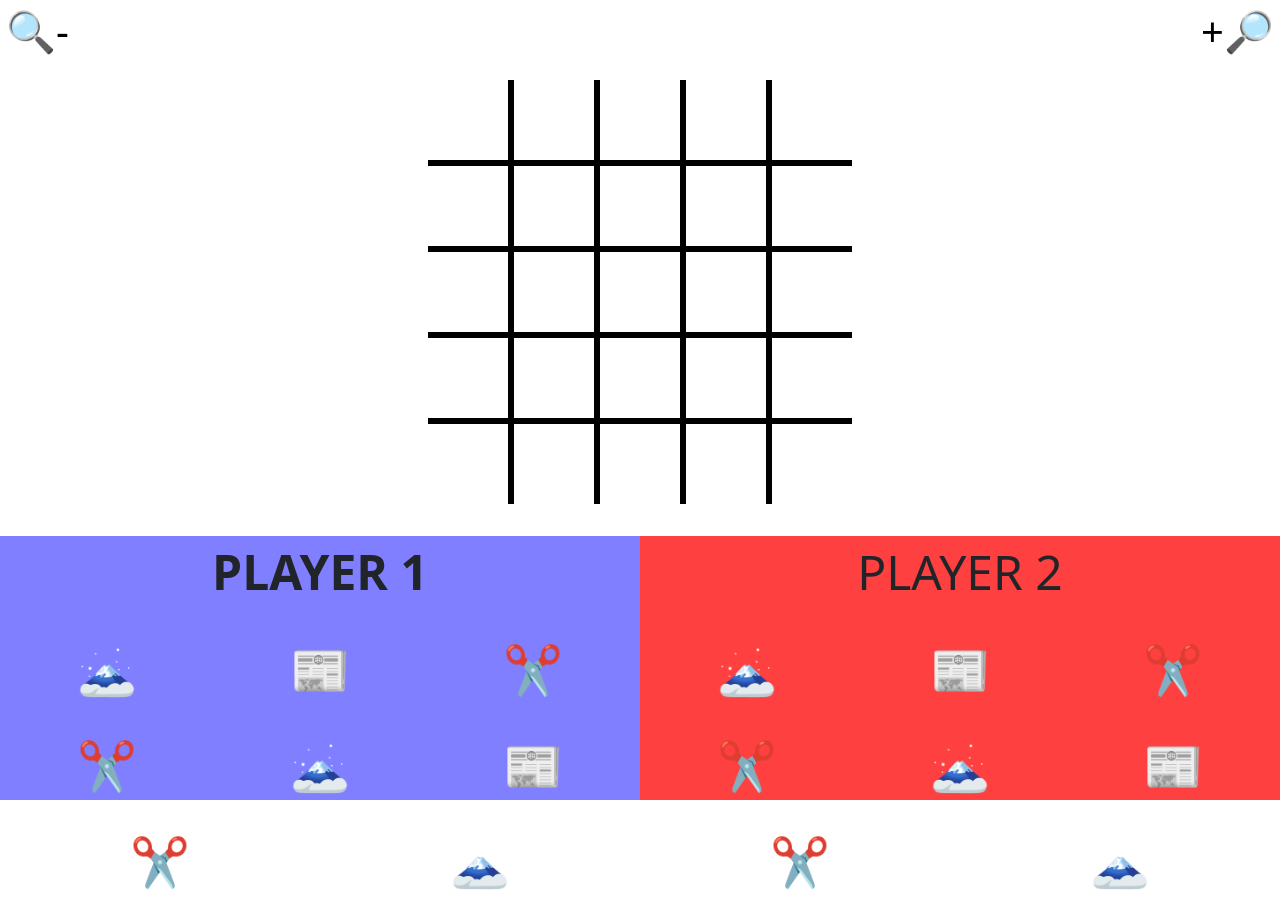
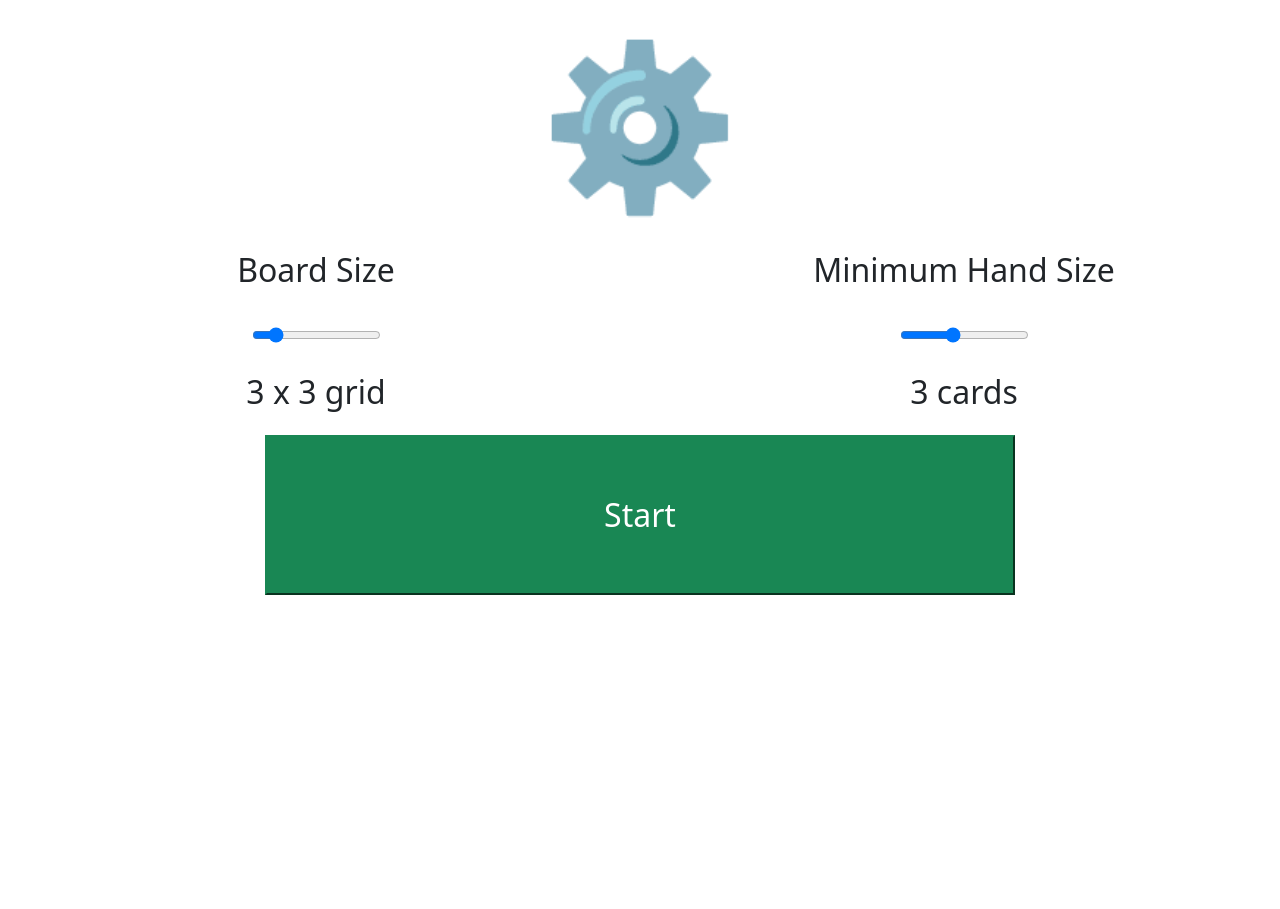
Before and after one commit to J3S5E/Tic-Tac-Toe_v2, a React (Create React App) app in the folder client/: page /local in a window 1280 px wide. After the commit the page ends 800 px from the top, so only its background shows below. Built offline with nearby package versions, Linux system fonts and the light colour scheme.

Commit message:
Added options screen
for choosing game options

```diff
--- a/client/src/App.css
+++ b/client/src/App.css
@@ -70,6 +70,25 @@ body {
   font-size: 4rem;
   font-weight: bold;
   margin-bottom: 4rem;
+}
+
+
+/* options menu */
+
+.OptionsMenu {
+  display:grid;
+  grid-template-columns: 1fr 1fr;
+  grid-template-rows: 1fr;
+  grid-gap: 1rem;
+}
+
+.OptionsItem {
+  text-align: center;
+  height: auto;
+  width: 80%;
+  font-size: 2rem;
+  margin: 1%;
+  max-width: 750px;
 }
 
 
--- a/client/src/components/Game.js
+++ b/client/src/components/Game.js
@@ -3,7 +3,7 @@ import React, { useEffect, useState } from "react";
 const Game = (props) => {
 
 
-    const { setup, playerTurn, getGameState } = props;
+    const { setup, playerTurn, getGameState, options } = props;
 
     const [board, setBoard] = useState(null);
     const [player1, setPlayer1] = useState(null);
@@ -14,9 +14,8 @@ const Game = (props) => {
     const [winner, setWinner] = useState(null);
     const [zoom, setZoom] = useState(null);
 
-    const minHandSize = 3;
-
-    const size = 5;
+    const minHandSize = options.minHandSize;
+    const size = options.size;
 
     function divideAndRoundUp(a, b) {
         return Math.ceil(a / b);
--- a/client/src/components/MainMenu.js
+++ b/client/src/components/MainMenu.js
@@ -13,18 +13,18 @@ function MainMenu() {
                     ❌'s and ⭕'s
                 </div>
                 <div className="MenuItems">
-                    <Link to="/cpu">
-                        <button className="MenuItem btn-default">
-                            Play Against a Computer
-                        </button>
-                    </Link>
                     <Link to="/local">
                         <button className="MenuItem btn-success">
                             Play Against a Friend Locally
                         </button>
                     </Link>
+                    <Link to="/cpu">
+                        <button className="MenuItem btn-default" disabled={true}>
+                            Play Against a Computer
+                        </button>
+                    </Link>
                     <Link to="/find">
-                        <button className="MenuItem btn-danger">
+                        <button className="MenuItem btn-danger" disabled={true}>
                             Play Against a Person Online
                         </button>
                     </Link>
--- /dev/null
+++ b/client/src/components/Options.js
@@ -0,0 +1,71 @@
+import React, { useState } from "react";
+
+const Options = (props) => {
+    const [size, setSize] = useState("3");
+    const [minHandSize, setMinHandSize] = useState("3");
+
+    const submitHandler = (e) => {
+        e.preventDefault();
+
+        // TODO: zod validation
+
+        props.setOptions({
+            size: size,
+            minHandSize: minHandSize,
+        });
+    };
+
+    function changeGrid(value) {
+        setSize(value);
+        if (minHandSize > value * 2) {
+            setMinHandSize(value * 2);
+        }
+    }
+
+    return (
+        <form onSubmit={submitHandler}>
+            <div className="Options text-center">
+                <div className="OptionsHeader giant_emoji">⚙️</div>
+                <div className="OptionsMenu">
+                    <div className="OptionsItems">
+                        <label className="OptionsItem label">Board Size</label>
+                        <label className="OptionsItem slider">
+                            <input
+                                type="range"
+                                name="size"
+                                value={size}
+                                min="2"
+                                max="9"
+                                step={1}
+                                onChange={(e) => changeGrid(e.target.value)}
+                            />
+                        </label>
+                        <label className="OptionsItem value">{`${size} x ${size} grid`}</label>
+                    </div>
+                    <div className="OptionsItems">
+                        <label className="OptionsItem label">
+                            Minimum Hand Size
+                        </label>
+                        <label className="OptionsItem Number">
+                            <input
+                                type="range"
+                                name="minHandSize"
+                                value={minHandSize}
+                                min="1"
+                                max={size * 2}
+                                step={1}
+                                onChange={(e) => setMinHandSize(e.target.value)}
+                            />
+                        </label>
+                        <label className="OptionsItem value">{`${minHandSize} cards`}</label>
+                    </div>
+                </div>
+                <div className="MenuItems">
+                    <button className="MenuItem btn-success">Start</button>
+                </div>
+            </div>
+        </form>
+    );
+};
+
+export default Options;
--- a/client/src/screens/Local.js
+++ b/client/src/screens/Local.js
@@ -1,10 +1,10 @@
 import React, { useState, useEffect } from "react";
 import Game from "../components/Game";
-
+import Options from "../components/Options";
 
 function Local() {
-
     const [setup, setSetup] = useState(null);
+    const [gameOptions, setGameOptions] = useState(null);
 
     async function getIfPlayerTurn() {
         return true;
@@ -15,19 +15,15 @@ function Local() {
     }
 
     function init() {
+        const start = Math.random() > 0.5 ? "P1" : "P2";
 
-        var start = "P1";
-        if (Math.random() > 0.5) {
-            start = "P2";
-        }
-
-        var p1 = "PLAYER 1";
-        var p2 = "PLAYER 2";
+        const p1 = "PLAYER 1";
+        const p2 = "PLAYER 2";
 
         setSetup({
             player1: p1,
             player2: p2,
-            startingPlayer: start
+            startingPlayer: start,
         });
     }
 
@@ -35,17 +31,19 @@ function Local() {
         init();
     }, []);
 
-
-
     return (
         <>
-            {setup === null ? (
-                null
+            {setup === null || gameOptions === null ? (
+                <Options setOptions={setGameOptions} />
             ) : (
-                <Game setup={setup} playerTurn={getIfPlayerTurn} gameState={getGameState} />
+                <Game
+                    setup={setup}
+                    playerTurn={getIfPlayerTurn}
+                    gameState={getGameState}
+                    options={gameOptions}
+                />
             )}
         </>
-
     );
 }
 
```
